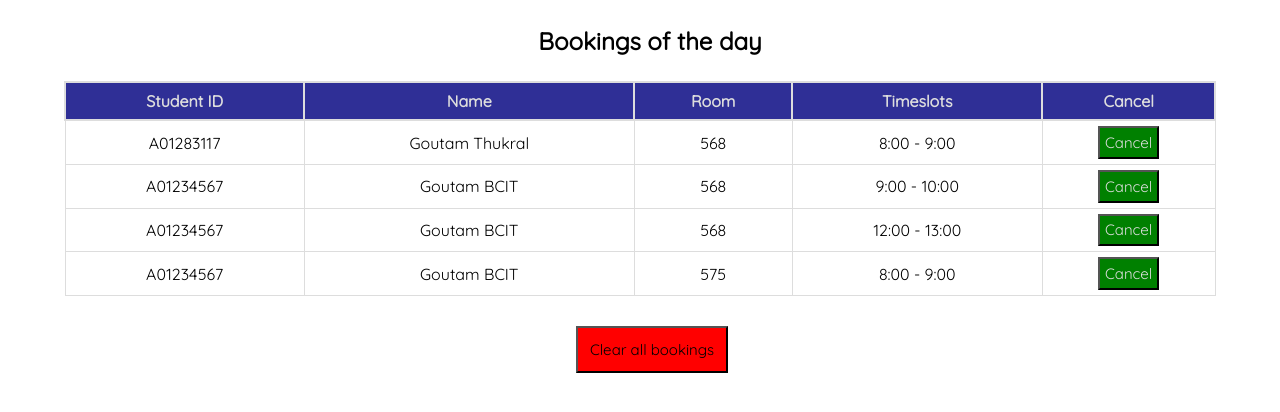
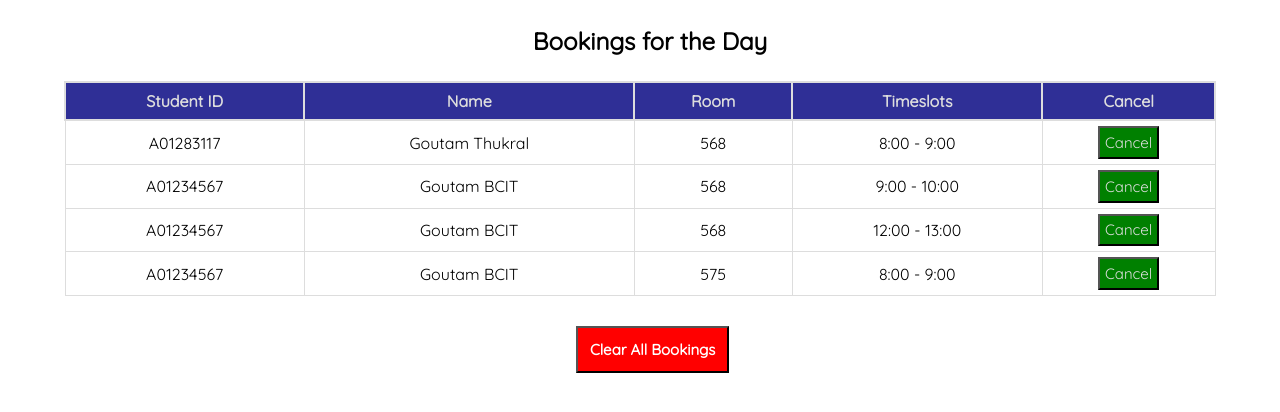
Before and after one commit to michelle-shin/study-room-booking, a Flask app: page /admin/bookings in a window 1280 px wide. Shown: the part 113-525 px from the top of the page. Run offline with Flask 2, Linux system fonts and the light colour scheme; the visitor is signed in with stand-in values (Sample User, id 1).

Commit message:
Added new headers, fixed CSS on buttons, added capitalization

```diff
--- a/static/css/styles.css
+++ b/static/css/styles.css
@@ -467,7 +467,8 @@ a.login-a:hover {
 .admin-cancel{
     background-color: red ;
     font-size: 15px;
-    color: #000000;
+    font-weight: bold;
+    color: white;
     margin-top: 30px;
     margin-left: 45%;
     padding: 12px;
@@ -476,6 +477,7 @@ a.login-a:hover {
 .admin-cancel:hover{
     color: white;
     cursor: pointer;
+    padding: 14px;
 }
 
 .back-a {
--- a/templates/admin.html
+++ b/templates/admin.html
@@ -44,7 +44,7 @@
 
     {% if bookings|length!=0 %}
 
-      <h2>Bookings of the day</h2>
+      <h2>Bookings for the Day</h2>
       <form action="/admin/bookings" method="POST">
         <table class="tbroom" id="myTable">
           <thead>
@@ -80,11 +80,11 @@
         </table>
       </form>
       <form action="/admin_clear_all" method="POST">
-        <button class="admin-cancel" onclick="return bookings_cleared()">Clear all bookings</button>
+        <button class="admin-cancel" onclick="return bookings_cleared()">Clear All Bookings</button>
       </form>
 
     {% else %}
-    <h2>No bookings for the day</h2>
+    <h2>No Bookings for the day</h2>
 
     {% endif %}
   </body>
--- a/templates/admin_approve.html
+++ b/templates/admin_approve.html
@@ -86,7 +86,7 @@
       </form>
 
     {% else %}
-    <h2>No pending approvals</h2>
+    <h2>No Pending Approvals</h2>
 
     {% endif %}
 
--- a/templates/home.html
+++ b/templates/home.html
@@ -36,7 +36,7 @@
                 </ul>
             </nav>
         </header>
-        <h2>Rooms available to Book</h2>
+        <h2>Rooms Available to Book</h2>
         <br>
             <form action="rooms" method="POST">
                 <div class="cards-container">
--- a/templates/timeslot.html
+++ b/templates/timeslot.html
@@ -45,6 +45,7 @@
                 </ul>
             </nav>
         </header>
+        <h2>Daily Timeslots</h2>
         <br>
             <form action="" method="POST">
                 <div class="cards-container">
--- a/templates/view_bookings.html
+++ b/templates/view_bookings.html
@@ -79,7 +79,7 @@
       </form>
 
     {% else %}
-    <h2>No Bookings made</h2>
+    <h2>No Bookings Made</h2>
 
     {% endif %}
 
```
Also changed, not shown: data/login_credentials.json (+1 -22 lines).
